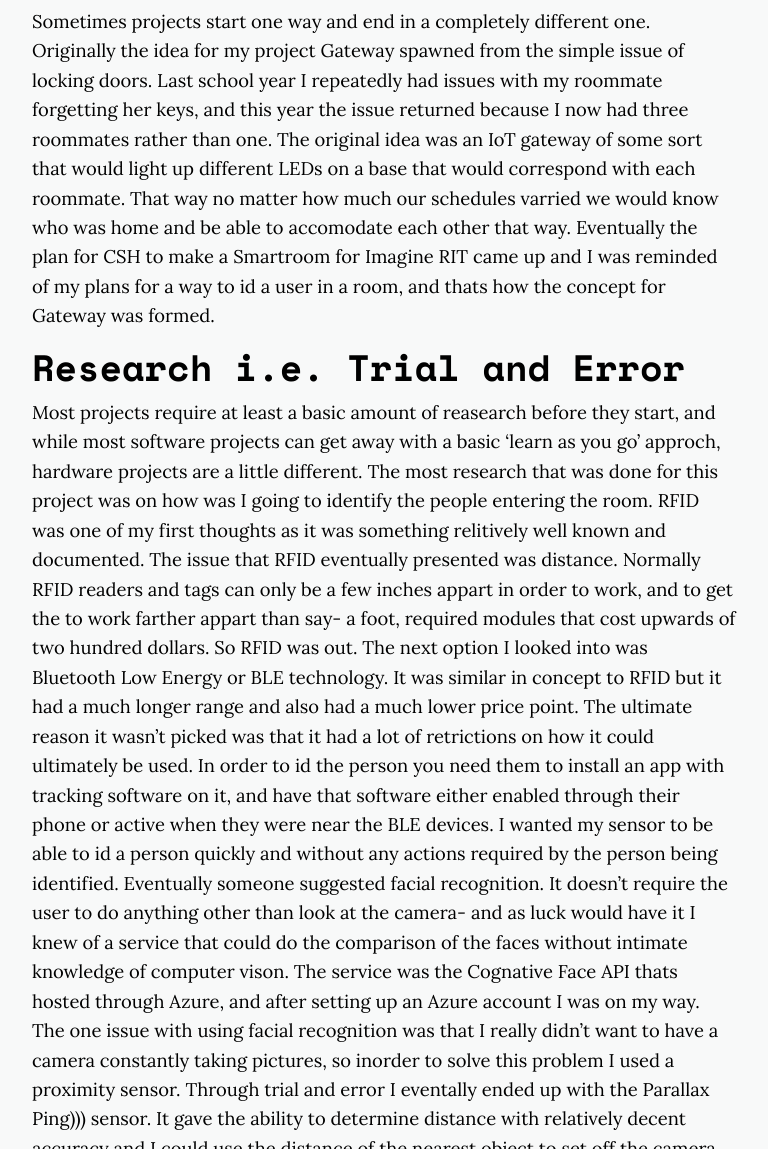
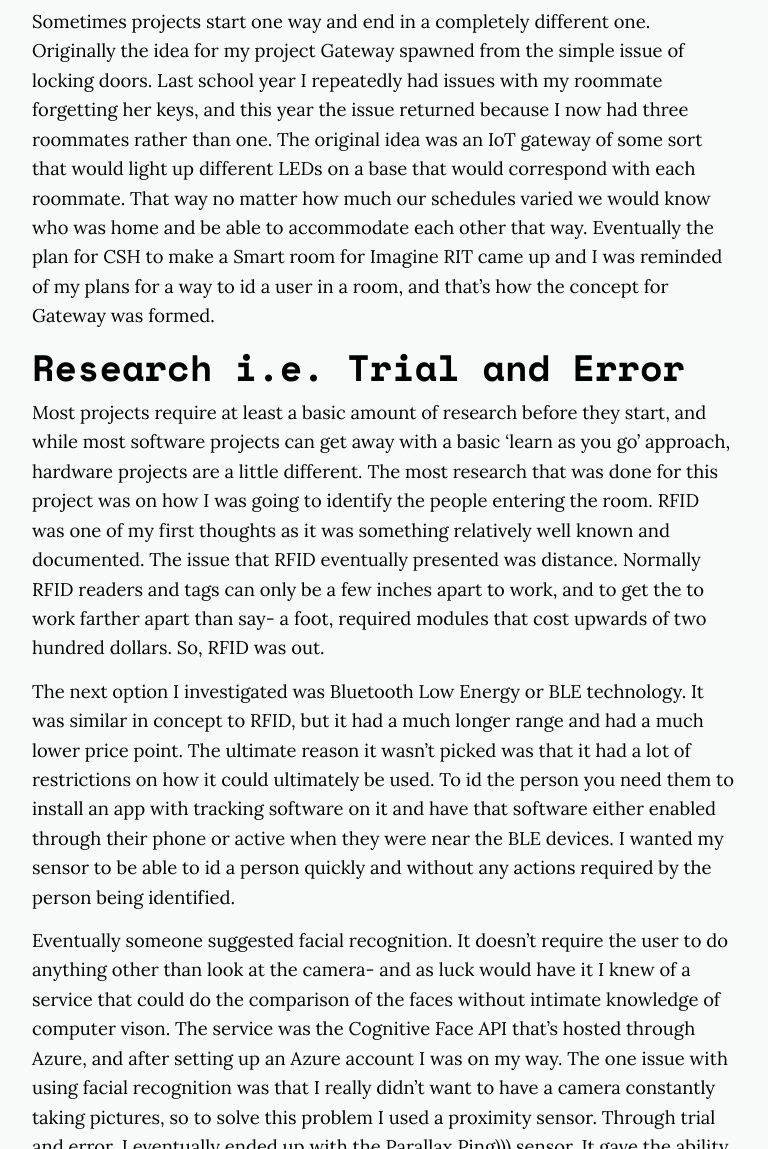
Before and after one commit to ComputerScienceHouse/blog, a Jekyll site: the page built from _posts/2018-04-12-gateway.md, in a window 1280 px wide and 1400 px high, scrolled down 513 px. Shown: the part 251-1400 px from the top of the window, without its empty margins (256-1024 px from the left). Built offline with Jekyll 4.4.1, drawn with Linux system fonts in a browser that asks for light colours; nearby versions of some CDN libraries; some of the changed text lies outside the part shown.

Commit message:
Update 2018-04-12-gateway.md
spell check

```diff
--- a/_posts/2018-04-12-gateway.md
+++ b/_posts/2018-04-12-gateway.md
@@ -9,16 +9,23 @@ image: https://images.idgesg.net/images/article/2017/10/wireless_network_interne
 image-sm:
 author: Natalie Cardinali
 author-image: https://avatars3.githubusercontent.com/u/24848665?v=4
-author-bio: Computer Science student at Rochester Insitutite of Technology
+author-bio: Computer Science student at Rochester Institute of Technology
 author-email: natalievcardinali@gmail.com
 author-social:
   github: https://github.com/Ha1fByte/
 ---
 ## Background
-Sometimes projects start one way and end in a completely different one. Originally the idea for my project Gateway spawned from the simple issue of locking doors. Last school year I repeatedly had issues with my roommate forgetting her keys, and this year the issue returned because I now had three roommates rather than one. The original idea was an IoT gateway of some sort that would light up different LEDs on a base that would correspond with each roommate. That way no matter how much our schedules varried we would know who was home and be able to accomodate each other that way. Eventually the plan for CSH to make a Smartroom for Imagine RIT came up and I was reminded of my plans for a way to id a user in a room, and thats how the concept for Gateway was formed.
+Sometimes projects start one way and end in a completely different one. Originally the idea for my project Gateway spawned from the simple issue of locking doors. Last school year I repeatedly had issues with my roommate forgetting her keys, and this year the issue returned because I now had three roommates rather than one. The original idea was an IoT gateway of some sort that would light up different LEDs on a base that would correspond with each roommate. That way no matter how much our schedules varied we would know who was home and be able to accommodate each other that way. Eventually the plan for CSH to make a Smart room for Imagine RIT came up and I was reminded of my plans for a way to id a user in a room, and that’s how the concept for Gateway was formed.
 ## Research i.e. Trial and Error
-Most projects require at least a basic amount of reasearch before they start, and while most software projects can get away with a basic 'learn as you go' approch, hardware projects are a little different. The most research that was done for this project was on how was I going to identify the people entering the room. RFID was one of my first thoughts as it was something relitively well known and documented. The issue that RFID eventually presented was distance. Normally RFID readers and tags can only be a few inches appart in order to work, and to get the to work farther appart than say- a foot, required modules that cost upwards of two hundred dollars. So RFID was out.
-The next option I looked into was Bluetooth Low Energy or BLE technology. It was similar in concept to RFID but it had a much longer range and also had a much lower price point. The ultimate reason it wasn't picked was that it had a lot of retrictions on how it could ultimately be used. In order to id the person you need them to install an app with tracking software on it, and have that software either enabled through their phone or active when they were near the BLE devices. I wanted my sensor to be able to id a person quickly and without any actions required by the person being identified.
-Eventually someone suggested facial recognition. It doesn't require the user to do anything other than look at the camera- and as luck would have it I knew of a service that could do the comparison of the faces without intimate knowledge of computer vison. The service was the Cognative Face API thats hosted through Azure, and after setting up an Azure account I was on my way. The one issue with using facial recognition was that I really didn't want to have a camera constantly taking pictures, so inorder to solve this problem I used a proximity sensor. Through trial and error I eventally ended up with the Parallax Ping))) sensor. It gave the ability to determine distance with relatively decent accuracy and I could use the distance of the nearest object to set off the camera.
-## Asembly
+Most projects require at least a basic amount of research before they start, and while most software projects can get away with a basic 'learn as you go' approach, hardware projects are a little different. The most research that was done for this project was on how I was going to identify the people entering the room. RFID was one of my first thoughts as it was something relatively well known and documented. The issue that RFID eventually presented was distance. Normally RFID readers and tags can only be a few inches apart to work, and to get the to work farther apart than say- a foot, required modules that cost upwards of two hundred dollars. So, RFID was out.
+
+The next option I investigated was Bluetooth Low Energy or BLE technology. It was similar in concept to RFID, but it had a much longer range and had a much lower price point. The ultimate reason it wasn't picked was that it had a lot of restrictions on how it could ultimately be used. To id the person you need them to install an app with tracking software on it and have that software either enabled through their phone or active when they were near the BLE devices. I wanted my sensor to be able to id a person quickly and without any actions required by the person being identified.
+
+Eventually someone suggested facial recognition. It doesn't require the user to do anything other than look at the camera- and as luck would have it I knew of a service that could do the comparison of the faces without intimate knowledge of computer vison. The service was the Cognitive Face API that’s hosted through Azure, and after setting up an Azure account I was on my way. The one issue with using facial recognition was that I really didn't want to have a camera constantly taking pictures, so to solve this problem I used a proximity sensor. Through trial and error, I eventually ended up with the Parallax Ping))) sensor. It gave the ability to determine distance with relatively decent accuracy and I could use the distance of the nearest object to set off the camera.
+## Assembly
 The final product for this project is a Raspberry Pi 3 connected to a Parallax Ping))) with a PiCamera v2.1 attached to the RaspPi.
+![diagram](https://github.com/Ha1fByte/Gateway/blob/master/Gateway%20Pin%20Diagram.png)
+
+## Going forward...
+
+This project is far from finished. Going forward I would like to have it interface with other CSH projects, because a sensor that doesn't do anything with the data it gathers isn't very useful. I also want to include a LCD screen so even without other projects it can still display meaningful output on its own.
```
